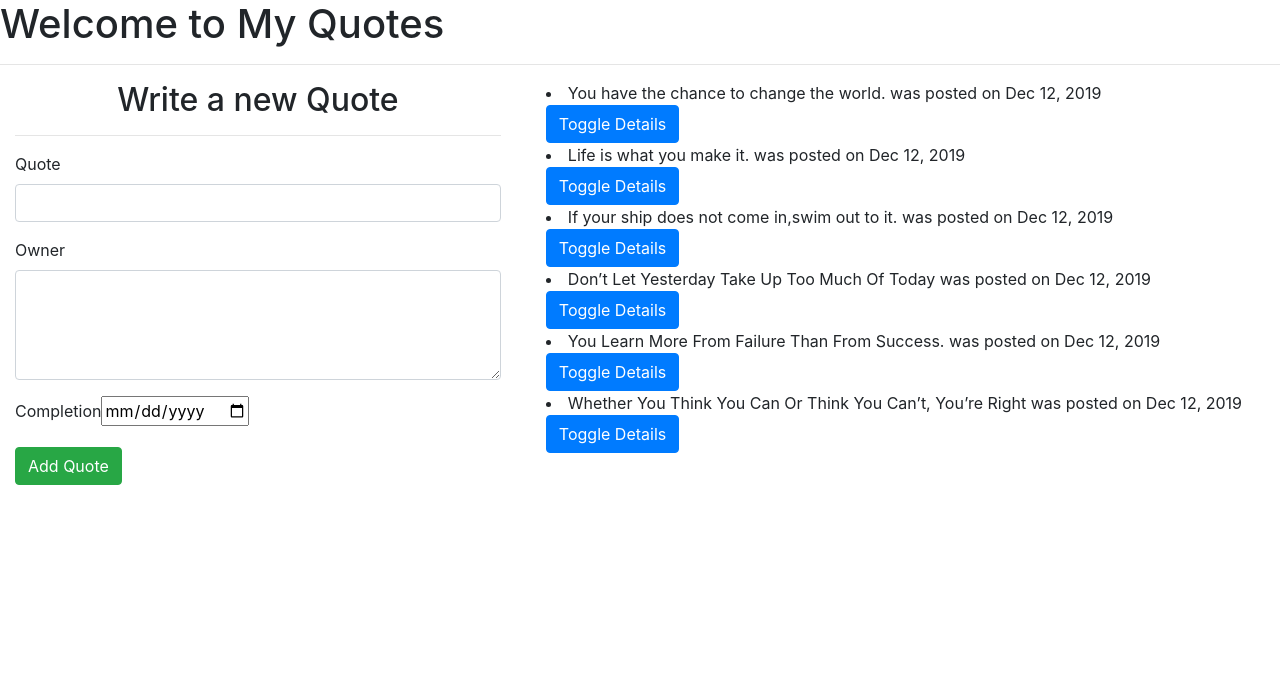
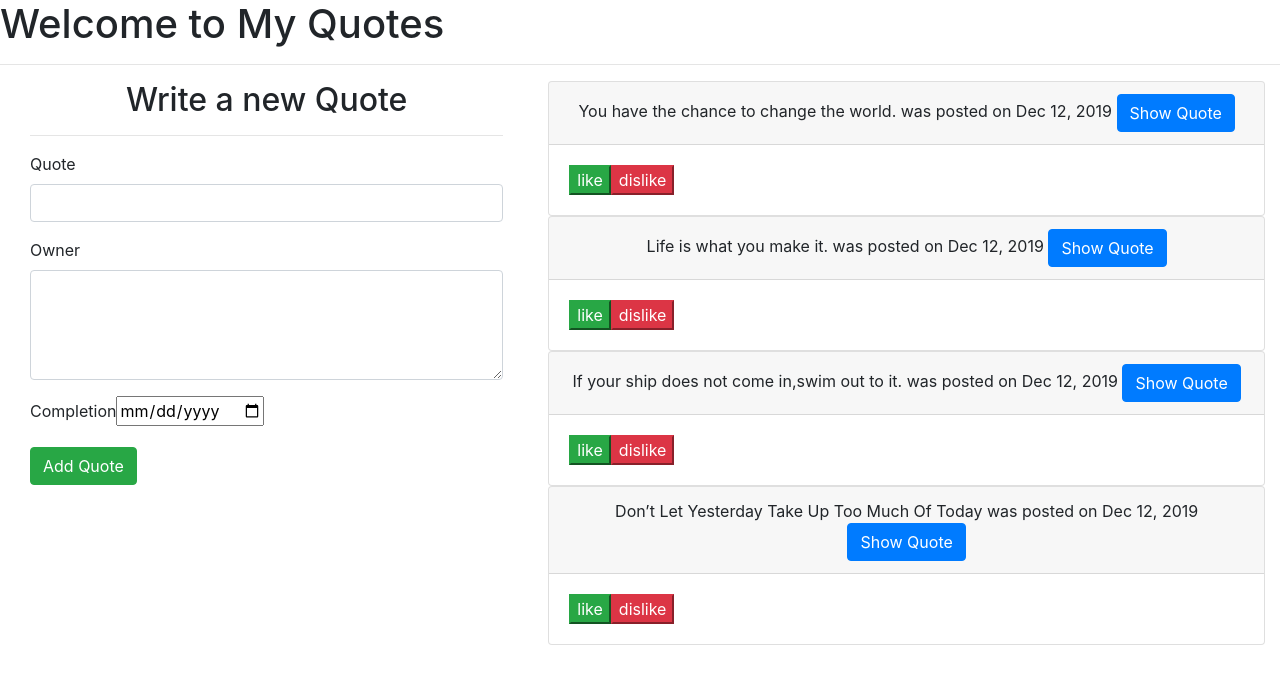
Before and after one commit to Ndundiro/my-quotes, an Angular app: page / in a window 1280 px wide. Shown: the top 684 px of the page. Built offline with nearby package versions, Linux system fonts and the light colour scheme.

Commit message:
Adds the like-upvote and dislike-downvote buttons.

```diff
--- a/src/app/quotes/quotes.component.css
+++ b/src/app/quotes/quotes.component.css
@@ -0,0 +1,4 @@
+#form{
+    position: -ms-page;
+    top: 0;
+}
--- a/src/app/quotes/quotes.component.html
+++ b/src/app/quotes/quotes.component.html
@@ -4,17 +4,17 @@
 <hr>
 
 
-<div class="row">
-    <!-- Logic for adding a new goal -->
+<!-- <div class="row">
+     Logic for adding a new goal
      <div class="col-md-5">
-            <app-quote-form (addQuote)="addNewQuote($event)"></app-quote-form>
+             <app-quote-form (addQuote)="addNewQuote($event)"></app-quote-form>
     </div>
 
     <div class="col-md-7">
         <div *ngFor="let quote of quotes;let i =  index">
             <div>
                 <li>{{quote.name}} was posted on {{quote.completeDate|date}}</li>
-                <button (click)="toggleDetails(i)" class="btn btn-primary">Toggle Details</button>
+                <button (click)="toggleDetails(i)" class="btn btn-primary">Show Quote</button>
             </div>
 
             <div >
@@ -22,6 +22,27 @@
             </div>
         </div>
     </div>
-    <!-- < *ngiF -->
-    <!-- logic for deleting a quote -->
+</div> -->
+
+<div class="row mx-auto">
+    <!-- Logic for adding a new goal -->
+     <div id="form" class="col-md-5">
+             <app-quote-form (addQuote)="addNewQuote($event)"></app-quote-form>
+    </div>
+
+    <div class="col-md-7">
+        <div class="card" *ngFor="let quote of quotes;let i =  index">
+            <div class="card-header text-center">
+                {{quote.name}} was posted on {{quote.completeDate|date}}
+                <button class="btn-sm" (click)="toggleDetails(i)" class="btn btn-primary">Show Quote</button>
+            </div>
+
+            <div class="card-body">
+
+                <button class="btn-success">like</button>
+                <button class="btn-danger">dislike</button>
+                <app-posting-details *ngIf="quote.showDescription" [quote]="quote" (isComplete)="deleteQuote($event,i)"></app-posting-details>
+            </div>
+        </div>
+    </div>
 </div>
--- a/src/app/quotes/quotes.component.ts
+++ b/src/app/quotes/quotes.component.ts
@@ -15,8 +15,6 @@ export class QuotesComponent implements OnInit {
     new Quote(2, "Life is what you make it."," Ndundiro Kamau",new Date(2019,11,12)),
     new Quote(3,"If your ship does not come in,swim out to it."," Ndundiro Kamau",new Date(2019,11,12)),
     new Quote(4,"Don’t Let Yesterday Take Up Too Much Of Today"," Ndundiro Kamau",new Date(2019,11,12)),
-    new Quote(5,"You Learn More From Failure Than From Success."," Ndundiro Kamau",new Date(2019,11,12)),
-    new Quote(6,"Whether You Think You Can Or Think You Can’t, You’re Right"," Ndundiro Kamau",new Date(2019,11,12)),
   ];
 
   // toggle between description and quote logic
```
